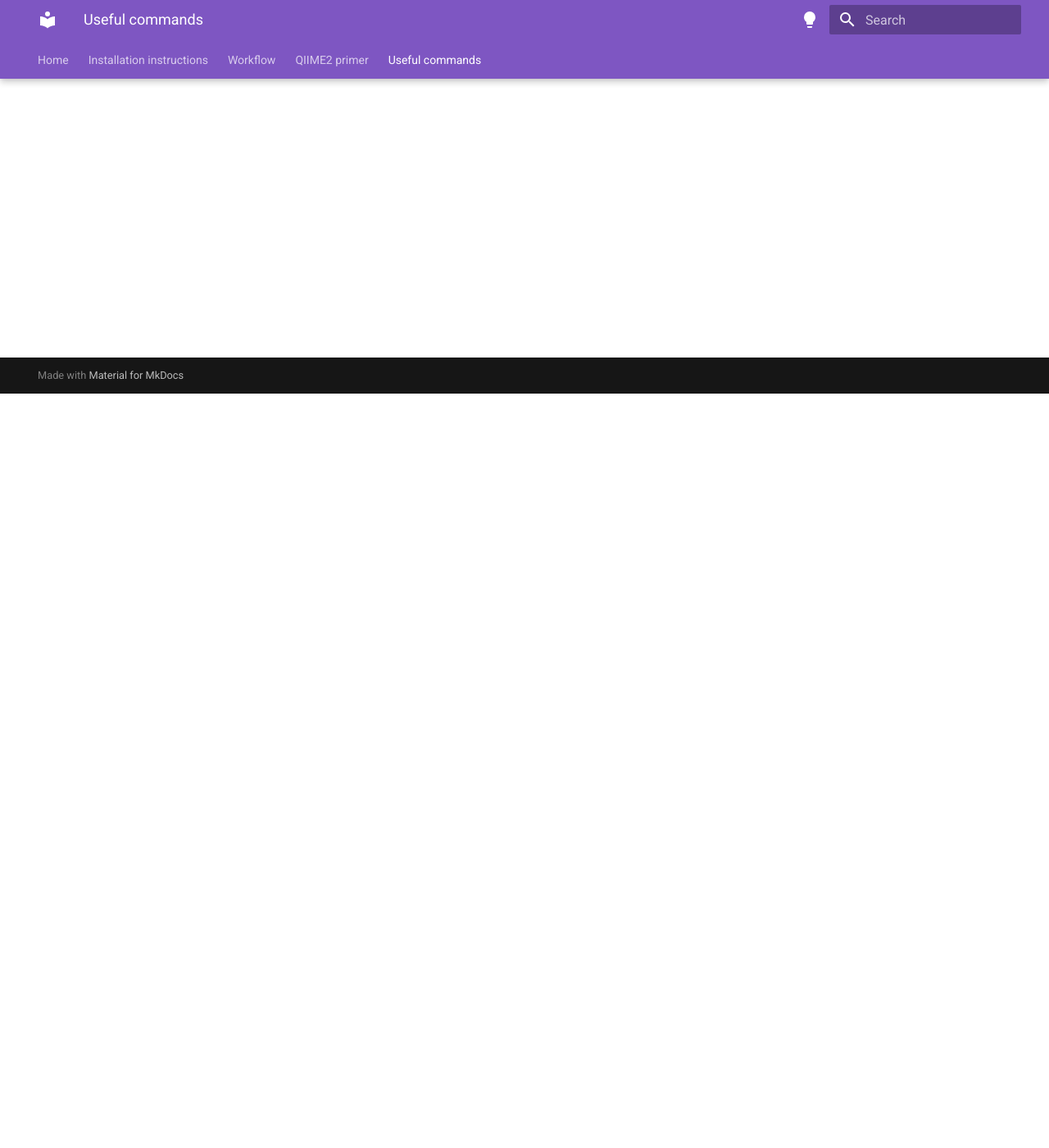
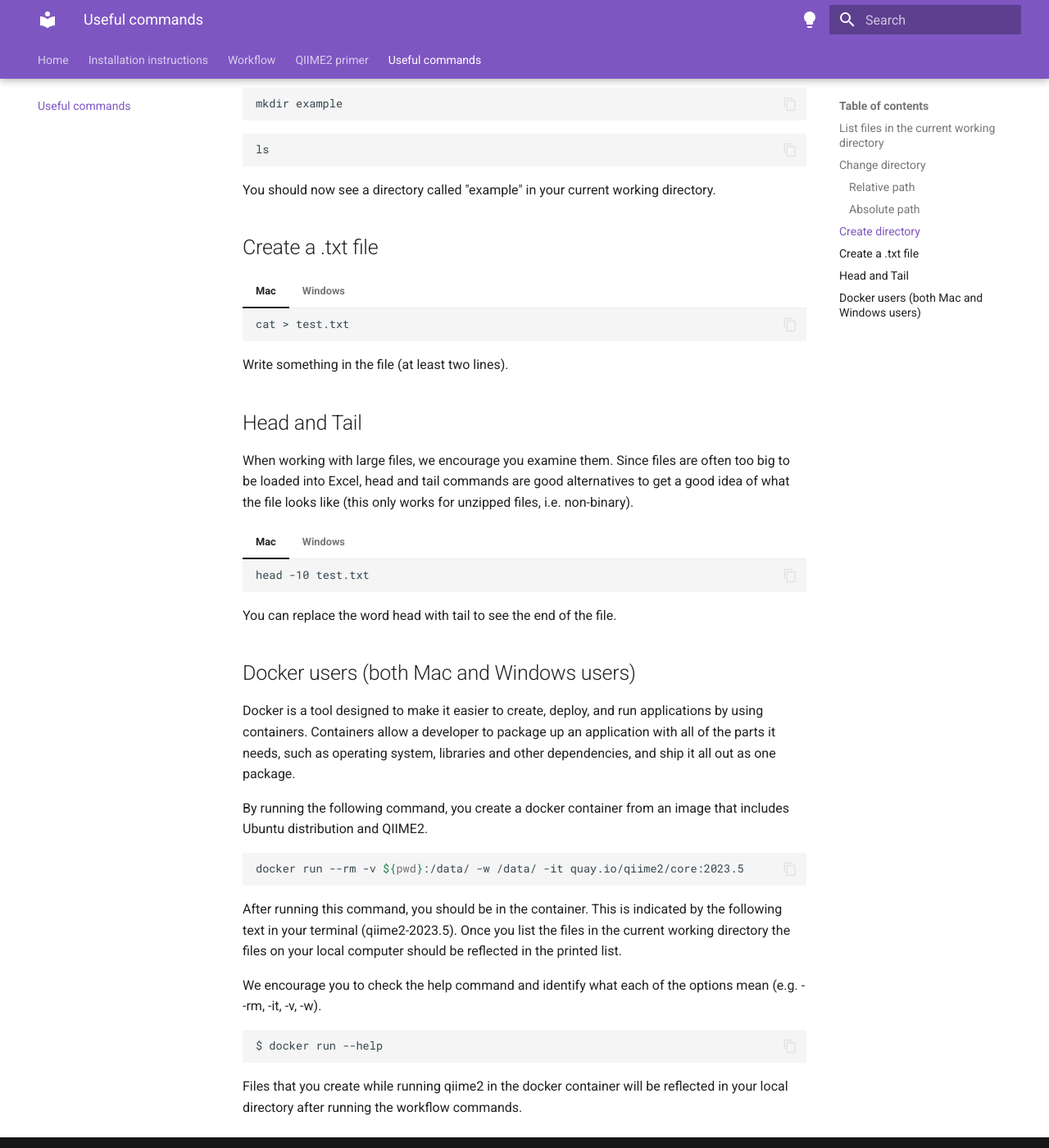
Before and after one commit to PeterResutik/bme307, an MkDocs documentation site: the page built from docs/commands.md, in a window 1280 px wide and 1400 px high, scrolled down 920 px. Shown: the whole window at 82% size. Built offline with MkDocs 1.6.1 and Material for MkDocs 9.7.7, drawn with Linux system fonts in a browser that asks for light colours; some of the changed text lies outside the part shown.

Commit message:
last changes before transferring git to Natasha

````diff
--- a/docs/commands.md
+++ b/docs/commands.md
@@ -3,7 +3,105 @@
 Depending on your operating system, open either terminal (Mac) or PowerShell (Windows). There are some similarities and some differences between Terminal and PowerShell commands. One important one is the usage of slashes (/) in case of Mac, and backslashes (\) in case of Windows, when specifying a path.
 
 
-## Some useful commands
+## List files in the current working directory
+
+```bash
+`ls`
+```
+
+## Change directory
+### Relative path
+```bash
+`cd ./Downloads`
+```
+the . before slash (/) means current directory
+```bash
+cd ..
+```
+.. means parent directory
+### Absolute path
+
+=== "Mac"
+
+    ``` bash
+    cd Users/Peter/Downloads
+    ```
+
+=== "Windows"
+
+    ``` bash
+    cd C:\Users\Peter\Downloads
+    ```
+
+## Create directory
+``` bash
+mkdir example
+```
+``` bash
+ls
+```
+You should now see a directory called "example" in your current working directory.
+
+## Create a .txt file
+=== "Mac"
+
+    ``` bash
+    cat > test.txt
+    ```
+
+=== "Windows"
+
+    ``` bash
+    New-Item test.txt
+    ```
+
+Write something in the file (at least two lines).
+
+## Head and Tail
+
+When working with large files, we encourage you examine them. Since files are often too big
+to be loaded into Excel, head and tail commands are good alternatives to get a good idea of
+what the file looks like (this only works for unzipped files, i.e. non-binary).
+=== "Mac"
+
+    ``` bash
+    head -10 test.txt
+    ```
+
+=== "Windows"
+
+    ``` bash
+    Get-Content test.txt -Head 10
+    ```
+
+You can replace the word head with tail to see the end of the file.
+
+## Docker users (both Mac and Windows users)
+Docker is a tool designed to make it easier to create, deploy, and run applications by using
+containers. Containers allow a developer to package up an application with all of the parts it
+needs, such as operating system, libraries and other dependencies, and ship it all out as one
+package.
+
+By running the following command, you create a docker container from an image that
+includes Ubuntu distribution and QIIME2.
+
+``` bash
+docker run --rm -v ${pwd}:/data/ -w /data/ -it quay.io/qiime2/core:2023.5
+```
+
+After running this command, you should be in the container. This is indicated by the following text in your terminal (qiime2-2023.5). Once you list the files in the
+current working directory the files on your local computer should be reflected in the printed list.
+
+We encourage you to check the help command and identify what each of the options mean
+(e.g. --rm, -it, -v, -w).
+
+``` bash
+$ docker run --help
+```
+Files that you create while running qiime2 in the docker container will be reflected in your
+local directory after running the workflow commands.
+
+<!-- ## Some useful commands
 
 - `pwd` (print working directory)
 - `ls` (list)
@@ -17,4 +115,4 @@ Depending on your operating system, open either terminal (Mac) or PowerShell (Wi
 - `cp` (copy)
 - `head` (see first 10 lines of a file)
 - `tail` (see last 10 lines of a file)
-- `wc` (count newlines)
+- `wc` (count newlines) -->
````
Also changed, not shown: docs/installation_instructions.md (+9 -2 lines), docs/workflow.md (+13 -4 lines), 1 other file.
